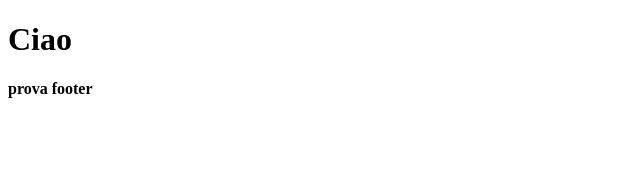
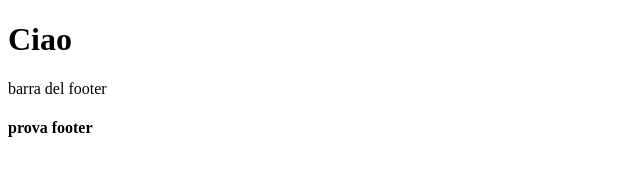
Before and after one commit to proj23-team3/provalav, a plain HTML site: page index.html in a window 1280 px wide. Shown: the whole page, without its empty margins (0-640 px from the left). Drawn offline with Linux system fonts and the light colour scheme.

Commit message:
aggiornato footer

```diff
--- a/index.html
+++ b/index.html
@@ -9,6 +9,7 @@
   <body>
     <h1>Ciao</h1>
     <footer>
+        <p>barra  del footer</p>
         <h4>prova footer</h4>
     </footer>
   </body>
```
